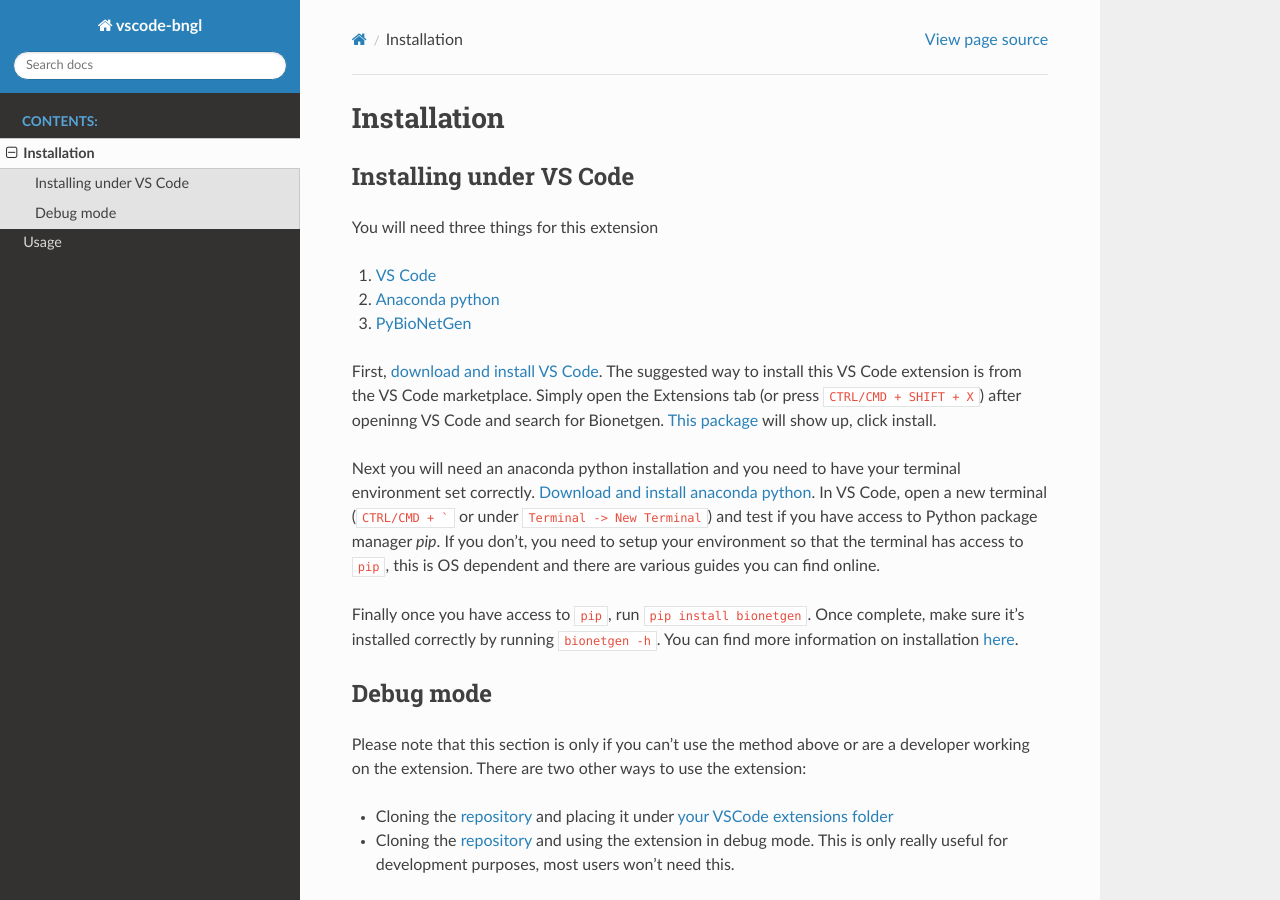
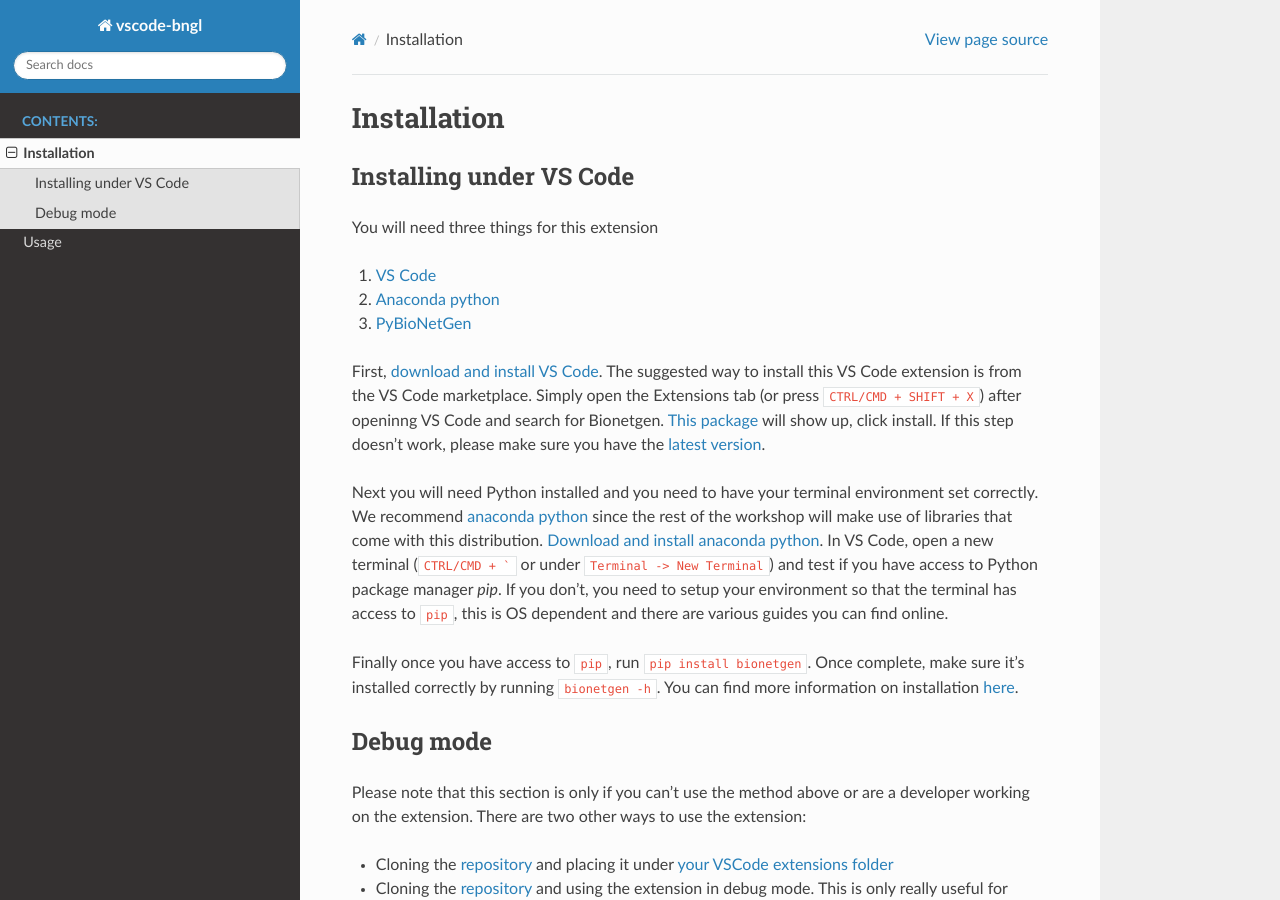
Before and after one commit to RuleWorld/BNG_vscode_extension, a Sphinx documentation site: the page built from docs/source/install.rst, in a window 1280 px wide and 900 px high. Built offline with Sphinx 7.4.7 and the Read the Docs theme 2.0.0, drawn with Linux system fonts in a browser that asks for light colours.

Commit message:
updating installation instructions more

````diff
--- a/docs/source/install.rst
+++ b/docs/source/install.rst
@@ -15,13 +15,15 @@
 
 First, `download and install VS Code <https://code.visualstudio.com>`_. The suggested way to install this VS Code extension is
 from the VS Code marketplace. Simply open the Extensions tab (or press ``CTRL/CMD + SHIFT + X``) after openinng VS Code and search
-for Bionetgen. `This package <https://marketplace.visualstudio.com/items?itemName=als251.bngl>`_ will show up, click install.
+for Bionetgen. `This package <https://marketplace.visualstudio.com/items?itemName=als251.bngl>`_ will show up, click install. If
+this step doesn't work, please make sure you have the `latest version <https://vscode-docs.readthedocs.io/en/stable/supporting/howtoupdate/>`_.
 
-Next you will need an anaconda python installation and you need to have your terminal environment set correctly.
-`Download and install anaconda python <https://docs.anaconda.com/anaconda/install/index.html>`_. In VS Code, open a new terminal
-(``CTRL/CMD + ``` or under ``Terminal -> New Terminal``) and test if you have access to Python package manager `pip`. If you don't,
-you need to setup your environment so that the terminal has access to ``pip``, this is OS dependent and there are various guides
-you can find online.
+Next you will need Python installed and you need to have your terminal environment set correctly. We recommend
+`anaconda python <https://www.anaconda.com/products/individual>`_ since the rest of the workshop will make use of libraries that
+come with this distribution. `Download and install anaconda python <https://docs.anaconda.com/anaconda/install/index.html>`_. In VS Code,
+open a new terminal (``CTRL/CMD + ``` or under ``Terminal -> New Terminal``) and test if you have access to Python package manager `pip`.
+If you don't, you need to setup your environment so that the terminal has access to ``pip``, this is OS dependent and there are various
+guides you can find online.
 
 Finally once you have access to ``pip``, run ``pip install bionetgen``. Once complete, make sure it's installed correctly by
 running ``bionetgen -h``. You can find more information on installation `here <https://pybionetgen.readthedocs.io/en/latest/>`_.
````
